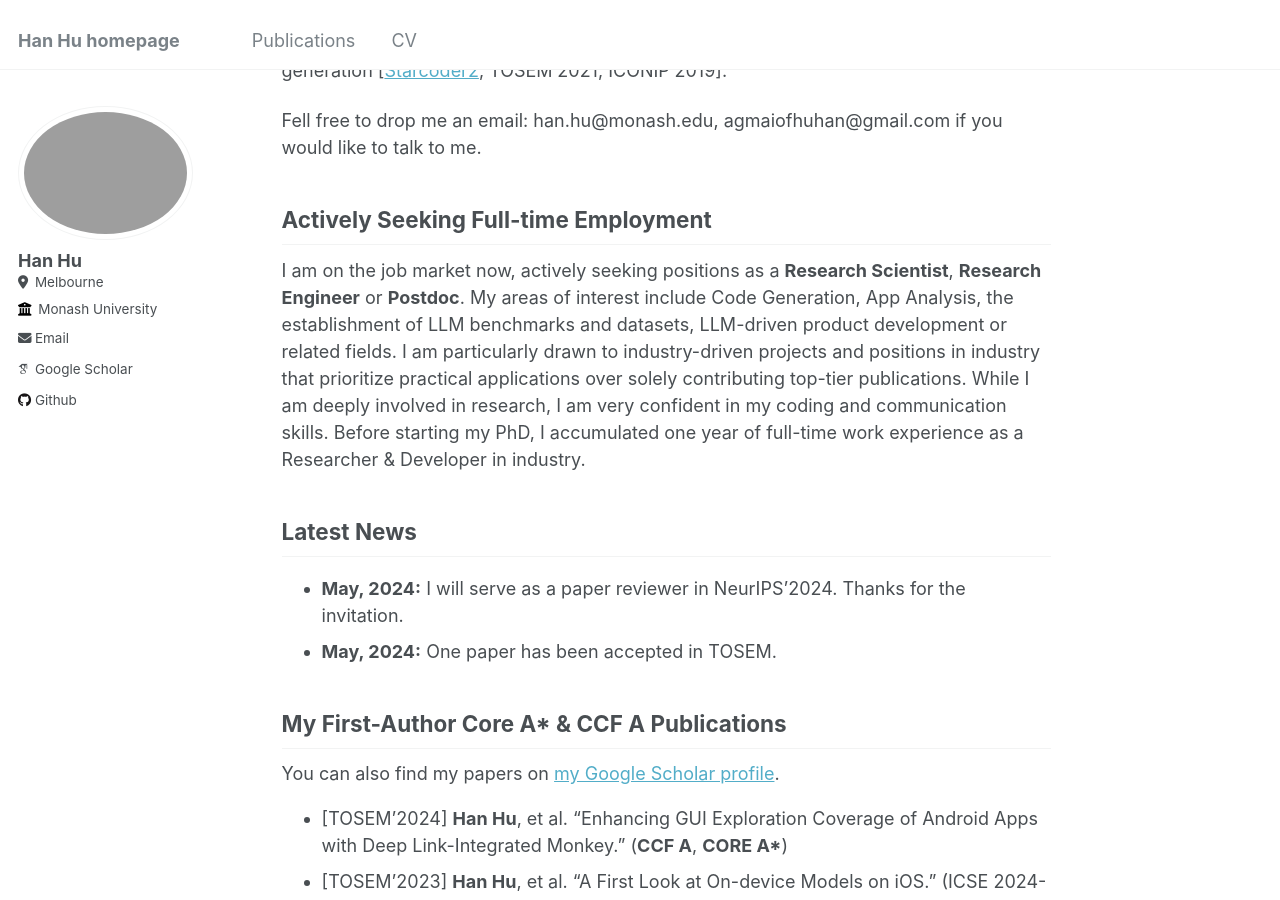
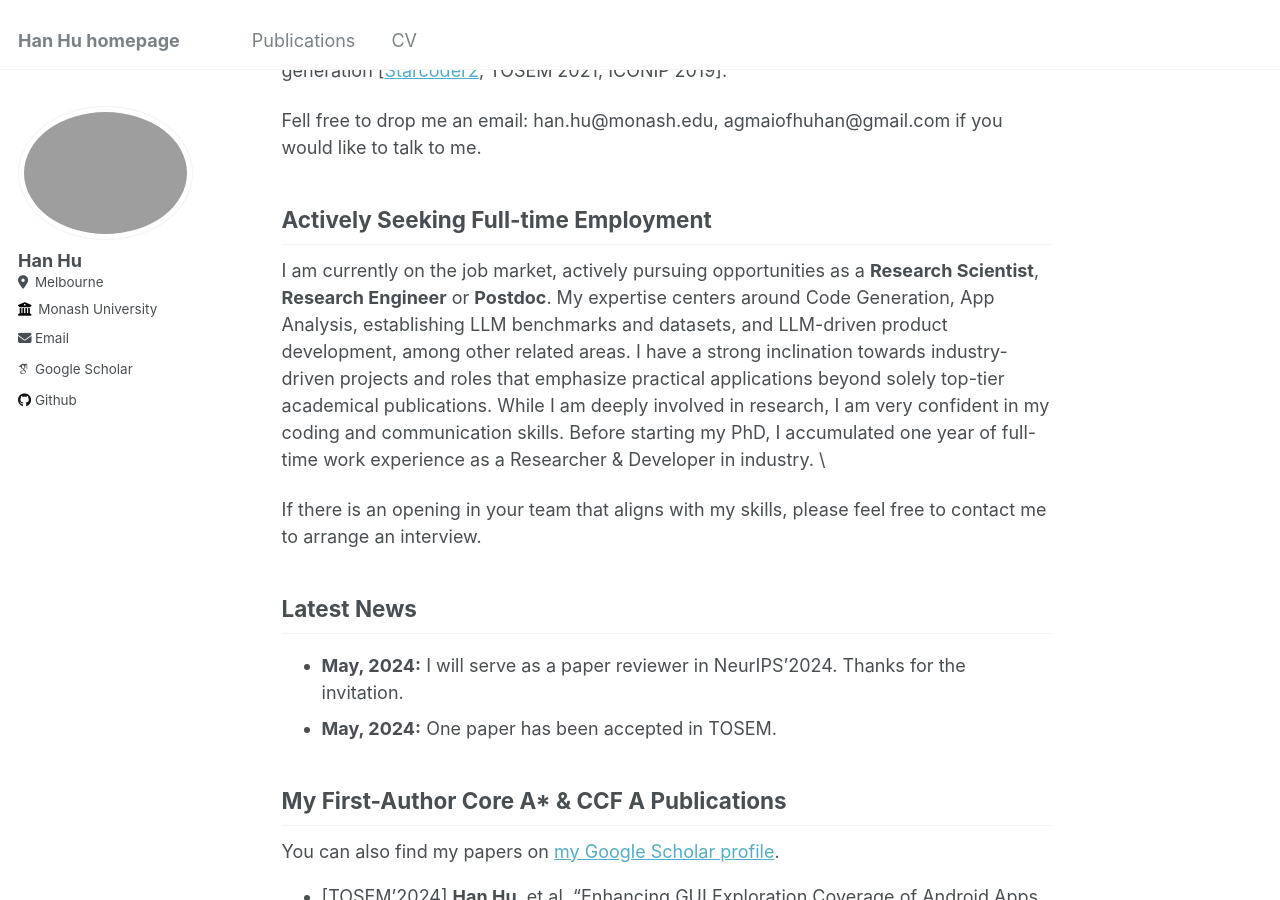
Before and after one commit to huhanGitHub/huhanGitHub.github.io, a Jekyll site: the page built from _pages/about.md, in a window 1280 px wide and 900 px high, scrolled down 457 px. Built offline with Jekyll 4.4.1, drawn with Linux system fonts in a browser that asks for light colours; some web fonts are replaced.

Commit message:
Update about.md

```diff
--- a/_pages/about.md
+++ b/_pages/about.md
@@ -18,8 +18,10 @@ Fell free to drop me an email: han.hu@monash.edu, agmaiofhuhan@gmail.com if you
 
 ## Actively Seeking Full-time Employment
 
-I am on the job market now, actively seeking positions as a **Research Scientist**, **Research Engineer** or **Postdoc**. My areas of interest include Code Generation, App Analysis, the establishment of LLM benchmarks and datasets, LLM-driven product development or related fields.
-I am particularly drawn to industry-driven projects and positions in industry that prioritize practical applications over solely contributing top-tier publications. While I am deeply involved in research, I am very confident in my coding and communication skills. Before starting my PhD, I accumulated one year of full-time work experience as a Researcher & Developer in industry.
+I am currently on the job market, actively pursuing opportunities as a **Research Scientist**, **Research Engineer** or **Postdoc**. My expertise centers around Code Generation, App Analysis, establishing LLM benchmarks and datasets, and LLM-driven product development, among other related areas.
+I have a strong inclination towards industry-driven projects and roles that emphasize practical applications beyond solely top-tier academical publications. While I am deeply involved in research, I am very confident in my coding and communication skills. Before starting my PhD, I accumulated one year of full-time work experience as a Researcher & Developer in industry. \
+
+If there is an opening in your team that aligns with my skills, please feel free to contact me to arrange an interview.
 
 
 ## Latest News
```
